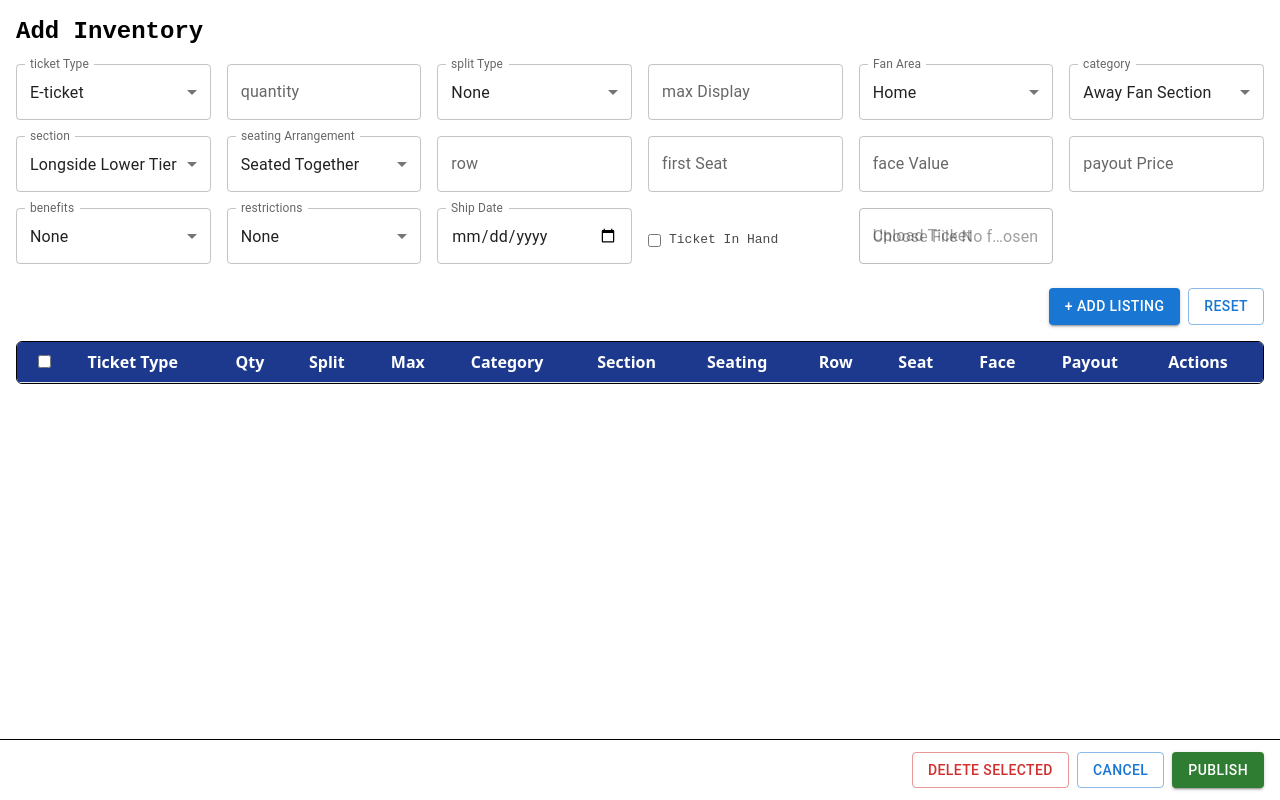
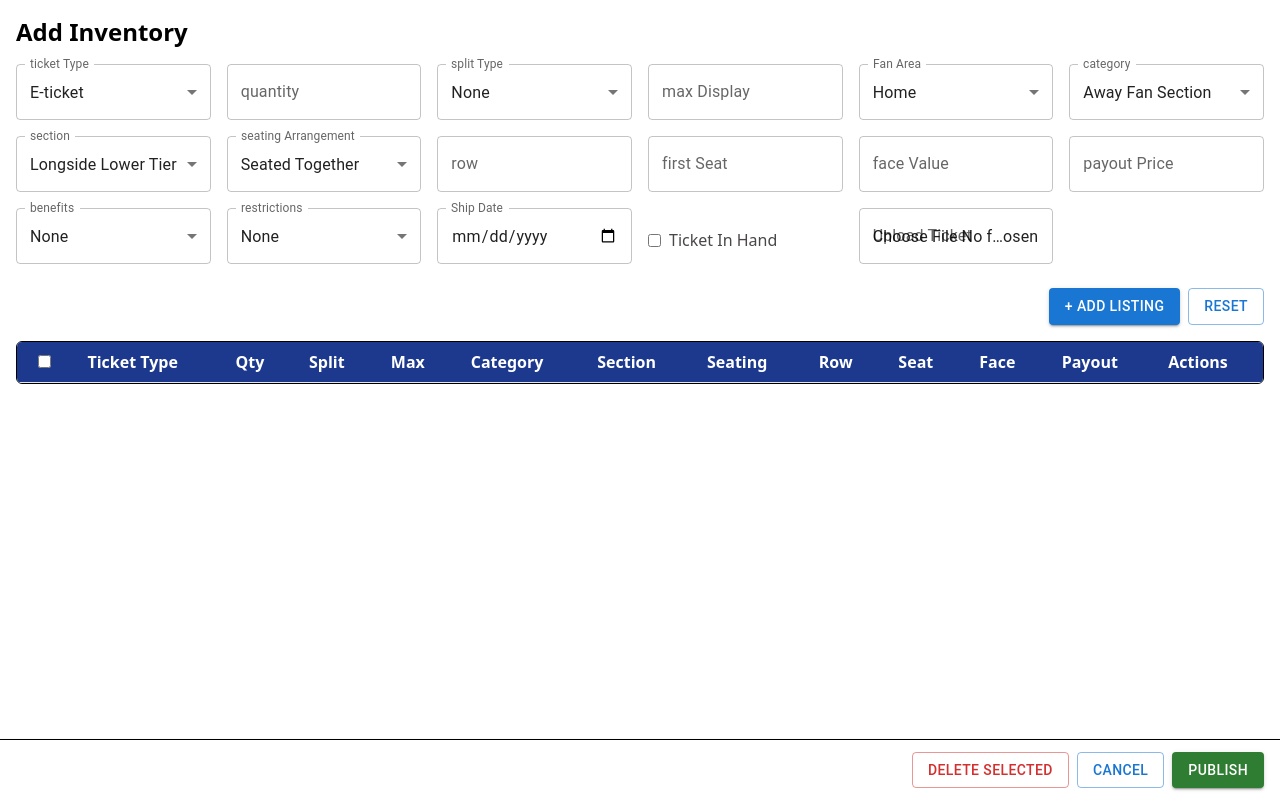
Before and after one commit to muraliSMD/addInventory, a Next.js app: page / in a window 1280 px wide. Built offline with nearby package versions, Linux system fonts and the light colour scheme.

Commit message:
fixes Ui

```diff
--- a/app/addInventory.js
+++ b/app/addInventory.js
@@ -217,7 +217,7 @@
                 type="file"
                 name={key}
                 label="Upload Ticket"
-                disabled
+
               />
             );
           } else {
--- a/app/globals.css
+++ b/app/globals.css
@@ -6,13 +6,13 @@
 }
 
 p, h3, h4, label {
-  font-family: monospace;
+  font-family: system-ui, -apple-system, BlinkMacSystemFont, 'Segoe UI', Roboto, Oxygen, Ubuntu, Cantarell, 'Open Sans', 'Helvetica Neue', sans-serif;
   font-weight: 500;
   color: #4a4747;
 }
 
 h2 {
-   font-family: monospace;
+   font-family: system-ui, -apple-system, BlinkMacSystemFont, 'Segoe UI', Roboto, Oxygen, Ubuntu, Cantarell, 'Open Sans', 'Helvetica Neue', sans-serif;
 }
 
 input, select {
```
